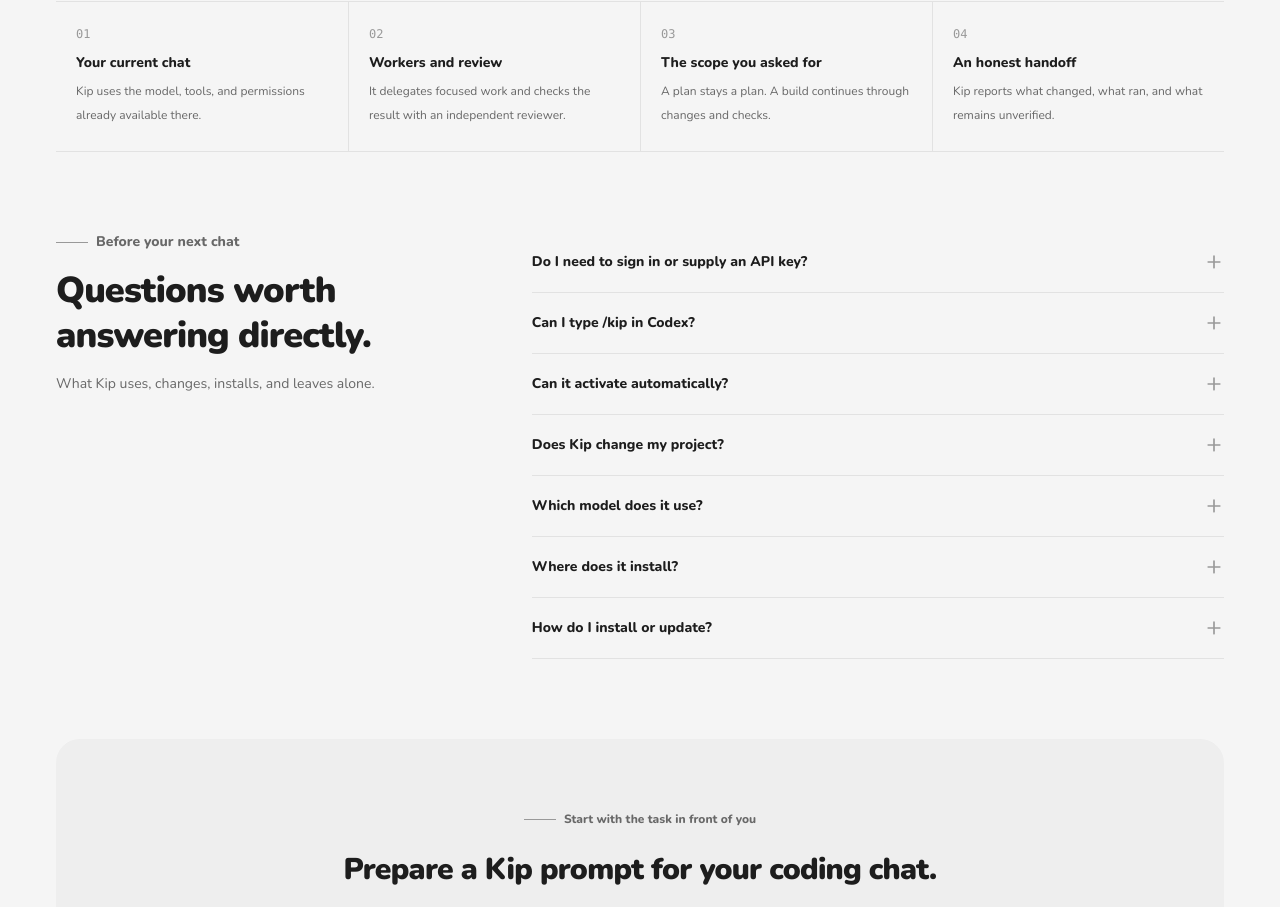
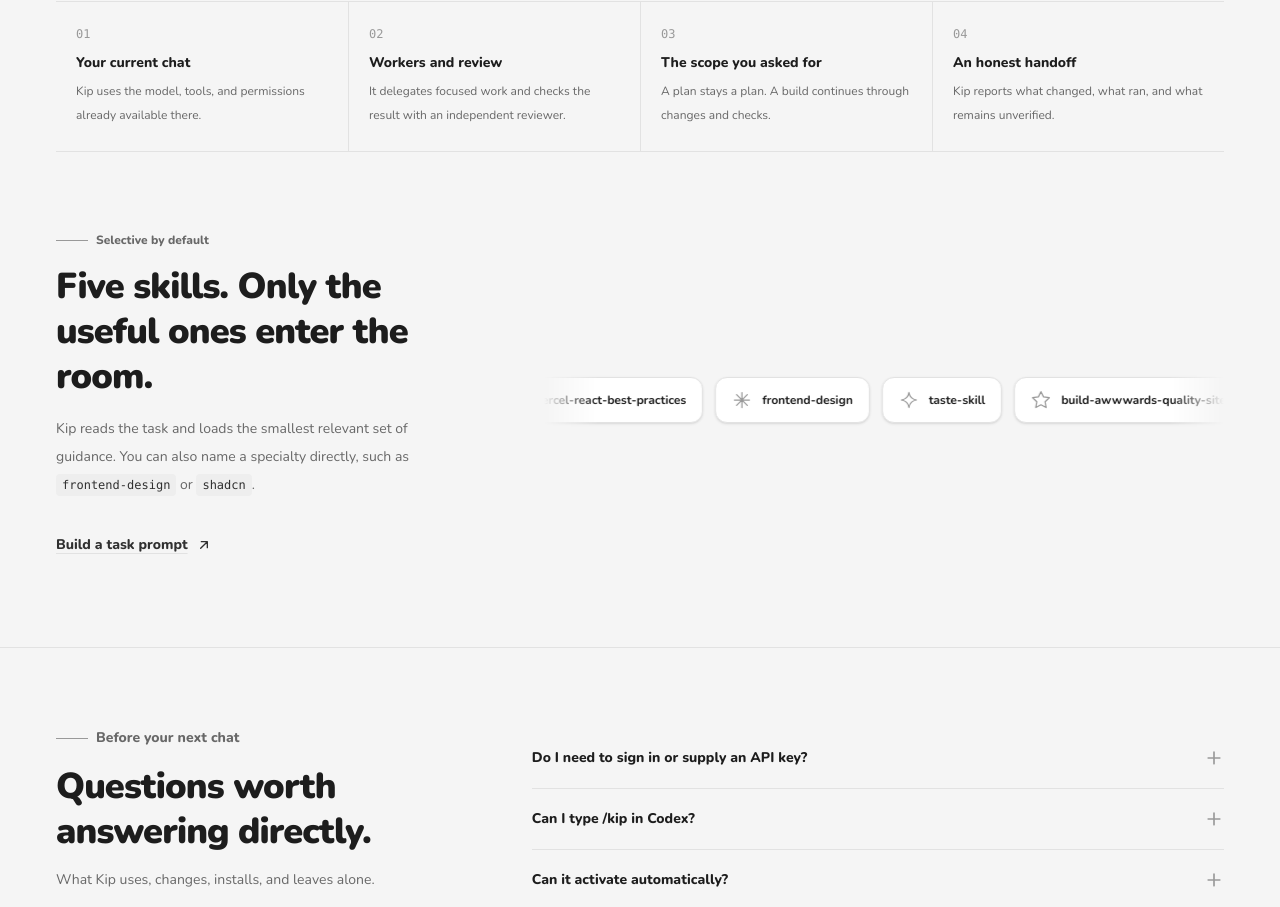
Before and after one commit to 3stannn/kip, a React (Vite) app: page / in a window 1280 px wide. Shown: the part 1180-2087 px from the top of the page. Built offline with nearby package versions, Linux system fonts and the light colour scheme.

Commit message:
brought back the carousel with updated skills

```diff
--- /dev/null
+++ b/web/components/Skills.jsx
@@ -0,0 +1,74 @@
+import React from "react";
+import { skills } from "../data/skills.js";
+import { ArrowUpRightIcon } from "./Icons.jsx";
+
+const skillIcons = {
+  "frontend-design": (
+    <path d="M12 3v18M3 12h18M5.6 5.6l12.8 12.8M18.4 5.6 5.6 18.4" />
+  ),
+  "taste-skill": (
+    <path d="M12 3c.8 5.2 3.8 8.2 9 9-5.2.8-8.2 3.8-9 9-.8-5.2-3.8-8.2-9-9 5.2-.8 8.2-3.8 9-9Z" />
+  ),
+  "build-awwwards-quality-sites": (
+    <path d="m12 2 3.09 6.26L22 9.27l-5 4.87 1.18 6.88L12 17.77l-6.18 3.25L7 14.14 2 9.27l6.91-1.01L12 2Z" />
+  ),
+  shadcn: <path d="M12 2 2 7l10 5 10-5-10-5ZM2 17l10 5 10-5M2 12l10 5 10-5" />,
+  "vercel-react-best-practices": <path d="M13 2 3 14h9l-1 8 10-12h-9l1-8Z" />,
+};
+
+function SkillCard({ name }) {
+  return (
+    <li className="skill-card">
+      <svg
+        aria-hidden="true"
+        className="size-5 shrink-0 text-subtle"
+        fill="none"
+        viewBox="0 0 24 24"
+        stroke="currentColor"
+        strokeLinecap="round"
+        strokeLinejoin="round"
+        strokeWidth="1.5"
+      >
+        {skillIcons[name]}
+      </svg>
+      {name}
+    </li>
+  );
+}
+
+export function Skills() {
+  return (
+    <section className="section-shell grid items-center gap-10 overflow-hidden border-b border-line lg:grid-cols-[0.75fr_1.25fr] lg:gap-20">
+      <div className="max-w-md" data-reveal>
+        <p className="section-kicker">Selective by default</p>
+        <h2>Five skills. Only the useful ones enter the room.</h2>
+        <p className="text-sm leading-7 text-muted">
+          Kip reads the task and loads the smallest relevant set of guidance.
+          You can also name a specialty directly, such as{" "}
+          <code className="inline-code">frontend-design</code> or{" "}
+          <code className="inline-code">shadcn</code>.
+        </p>
+        <a className="text-link mt-6" href="/docs#playground">
+          Build a task prompt <ArrowUpRightIcon />
+        </a>
+      </div>
+      <div className="min-w-0 py-4" data-reveal="80">
+        <div className="skills-carousel" aria-label="Kip skills">
+          <div className="skills-carousel-track">
+            {[false, true].map((duplicate) => (
+              <ul
+                aria-hidden={duplicate || undefined}
+                className="skills-carousel-set"
+                key={String(duplicate)}
+              >
+                {skills.map((skill) => (
+                  <SkillCard key={skill.name} name={skill.name} />
+                ))}
+              </ul>
+            ))}
+          </div>
+        </div>
+      </div>
+    </section>
+  );
+}
--- /dev/null
+++ b/web/data/skills.js
@@ -0,0 +1,27 @@
+export const skills = [
+  {
+    name: "frontend-design",
+    description:
+      "Distinctive aesthetic direction, typography, and bespoke visual identity.",
+  },
+  {
+    name: "taste-skill",
+    description:
+      "Anti-slop website art direction, curated gallery styles, and real-browser inspection.",
+  },
+  {
+    name: "build-awwwards-quality-sites",
+    description:
+      "Choreographed GSAP motion, smooth scroll, and standout hero sections.",
+  },
+  {
+    name: "shadcn",
+    description:
+      "Accessible component composition, token styling, and registry management.",
+  },
+  {
+    name: "vercel-react-best-practices",
+    description:
+      "React and Next.js performance optimization and bundle reduction.",
+  },
+];
--- a/web/pages/HomePage.jsx
+++ b/web/pages/HomePage.jsx
@@ -1,5 +1,6 @@
 import React, { useRef } from "react";
 import { Hero } from "../components/Hero.jsx";
+import { Skills } from "../components/Skills.jsx";
 import { FAQ } from "../components/FAQ.jsx";
 import { Closing } from "../components/Closing.jsx";
 import { usePageMotion } from "../hooks/usePageMotion.js";
@@ -46,6 +47,7 @@ export function HomePage() {
           </div>
         ))}
       </section>
+      <Skills />
       <FAQ />
       <Closing />
     </div>
```
